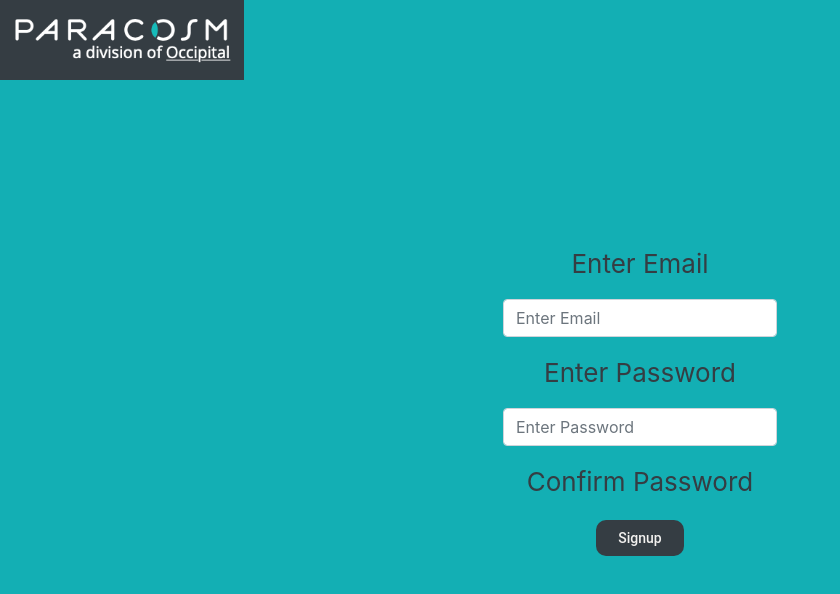
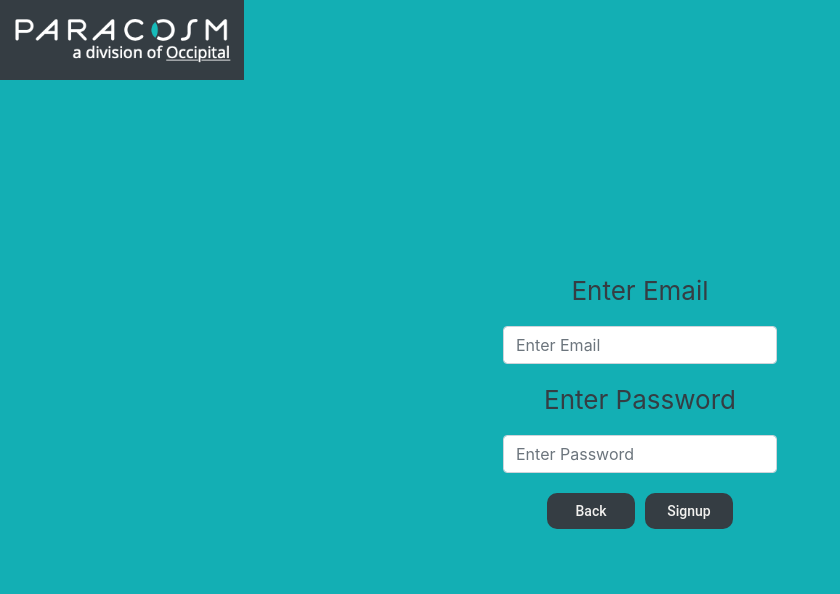
Before and after one commit to lukeherczeg/CalibrationApp, a React (Create React App) app in the folder client/: page /Register in a window 1280 px wide. Shown: the top 594 px of the page, without its empty margins (0-840 px from the left). Built offline with nearby package versions, Linux system fonts and the light colour scheme.

Commit message:
Back button + some other things

```diff
--- a/client/src/views/Home/Home.js
+++ b/client/src/views/Home/Home.js
@@ -54,7 +54,7 @@ class Home extends Component {
             {/*onChange, update the text in the UUID string*/}
             <text>UUID</text>
             <div className = "form-group">
-                <input value={this.state.UUID} type = "email" className = "form-control" onChange={this.handleUuidChange}/>
+                <input className = "form-control" onChange={this.handleUuidChange}/>
             </div>
             <a class="Buttons">
               <Link to="/Upload">
--- a/client/src/views/Register/RegisterAuth.js
+++ b/client/src/views/Register/RegisterAuth.js
@@ -68,12 +68,15 @@ const SignupComponent = () =>
             <div className = "form-group">
                 <input value ={password}onChange ={handleChange('password')} type = "password" className = "form-control" placeholder ="Enter Password"></input>
             </div>
-            <p>Confirm Password</p>
             {/*<div className = "form-group">
                  <input value = {confirm_pass} onChange ={handleChange('confirm_pass')} type = "password" className = "form-control" placeholder ="Enter Password"></input>
              </div>
              */}
             <div>
+             <Link to ="/Home">
+              <button className = "loginButton">Back</button>
+             </Link>
+
                <button className = "signup">Signup</button>
            </div>
         </form>
```
